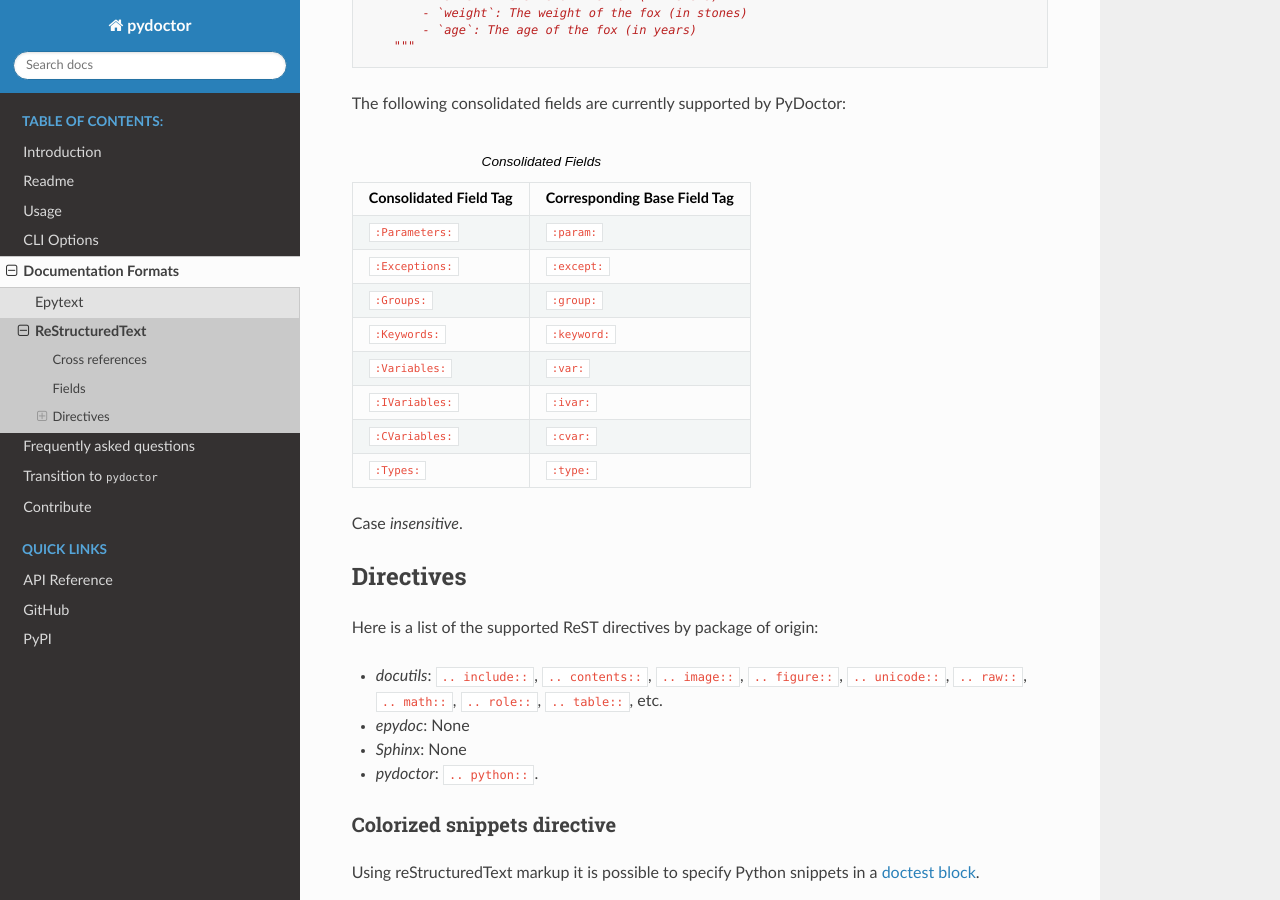
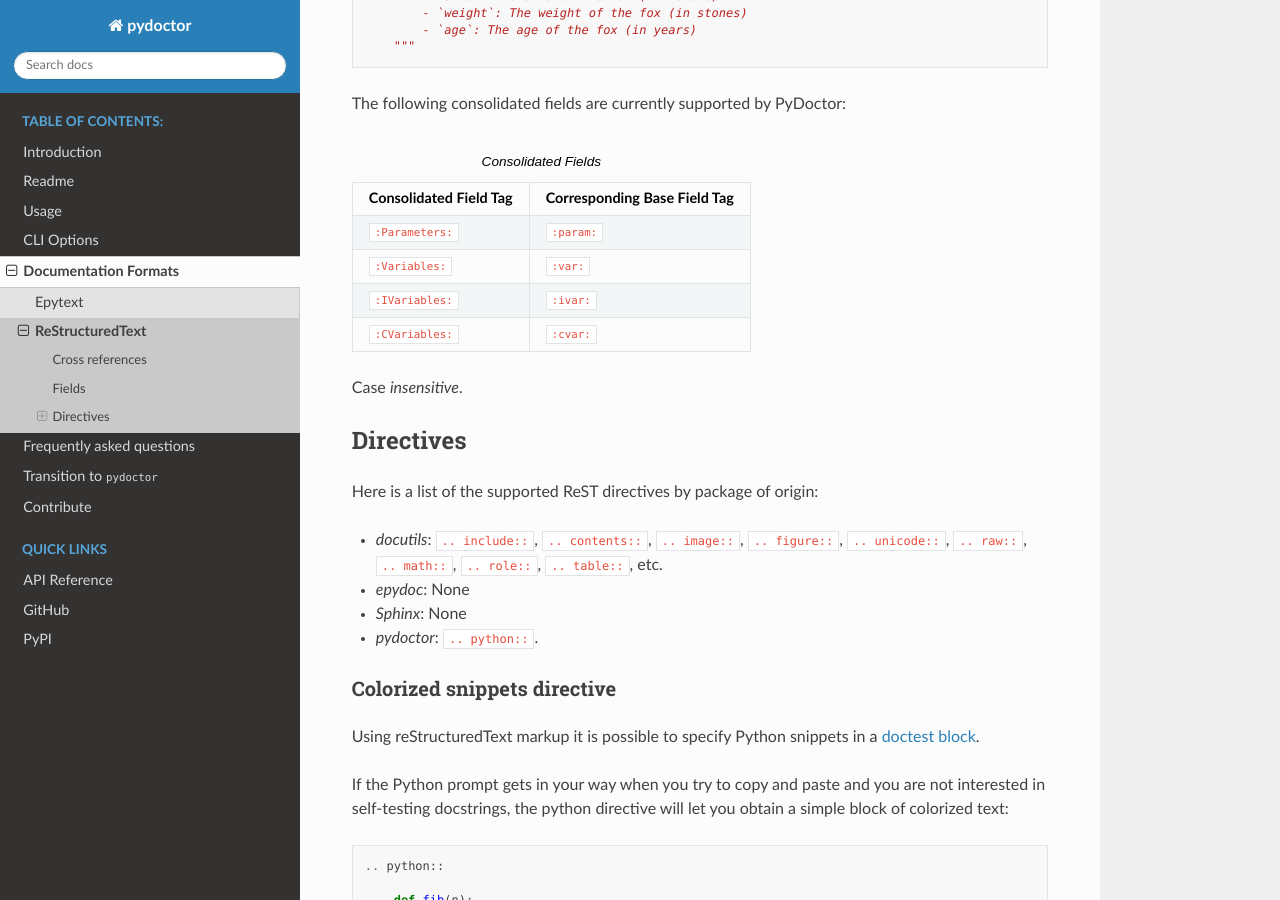
Before and after one commit to twisted/pydoctor, a Sphinx documentation site: the page built from docs/source/docformat/restructuredtext/index.rst, in a window 1280 px wide and 900 px high, scrolled down 1484 px. Built offline with Sphinx 7.4.7 and the Read the Docs theme 2.0.0, drawn with Linux system fonts in a browser that asks for light colours; the version number could not be read and is left out; some of the changed lines change nothing that is shown.

Commit message:
DOC: Fix Consolidated Fields reference

```diff
--- a/docs/source/docformat/restructuredtext/index.rst
+++ b/docs/source/docformat/restructuredtext/index.rst
@@ -26,7 +26,7 @@
     - ``:type bar: str``
     - ``:return:``
     - ``:rtype: list``
-    - ``:except ValueError:``
+    - ``:raises ValueError:``
 
 In addition to the standard set of fields, the reStructruedText
 parser also supports **consolidated fields**, which combine the documentation
@@ -75,13 +75,9 @@
     Consolidated Field Tag              Corresponding Base Field Tag
     ==============================      ==============================
     ``:Parameters:``	                ``:param:``
-    ``:Exceptions:``	                ``:except:``
-    ``:Groups:``	                    ``:group:``
-    ``:Keywords:``	                    ``:keyword:``
     ``:Variables:``	                    ``:var:``
     ``:IVariables:``	                ``:ivar:``
     ``:CVariables:``	                ``:cvar:``
-    ``:Types:``	                        ``:type:``
     ==============================      ==============================
 
 Case *insensitive*.
```
